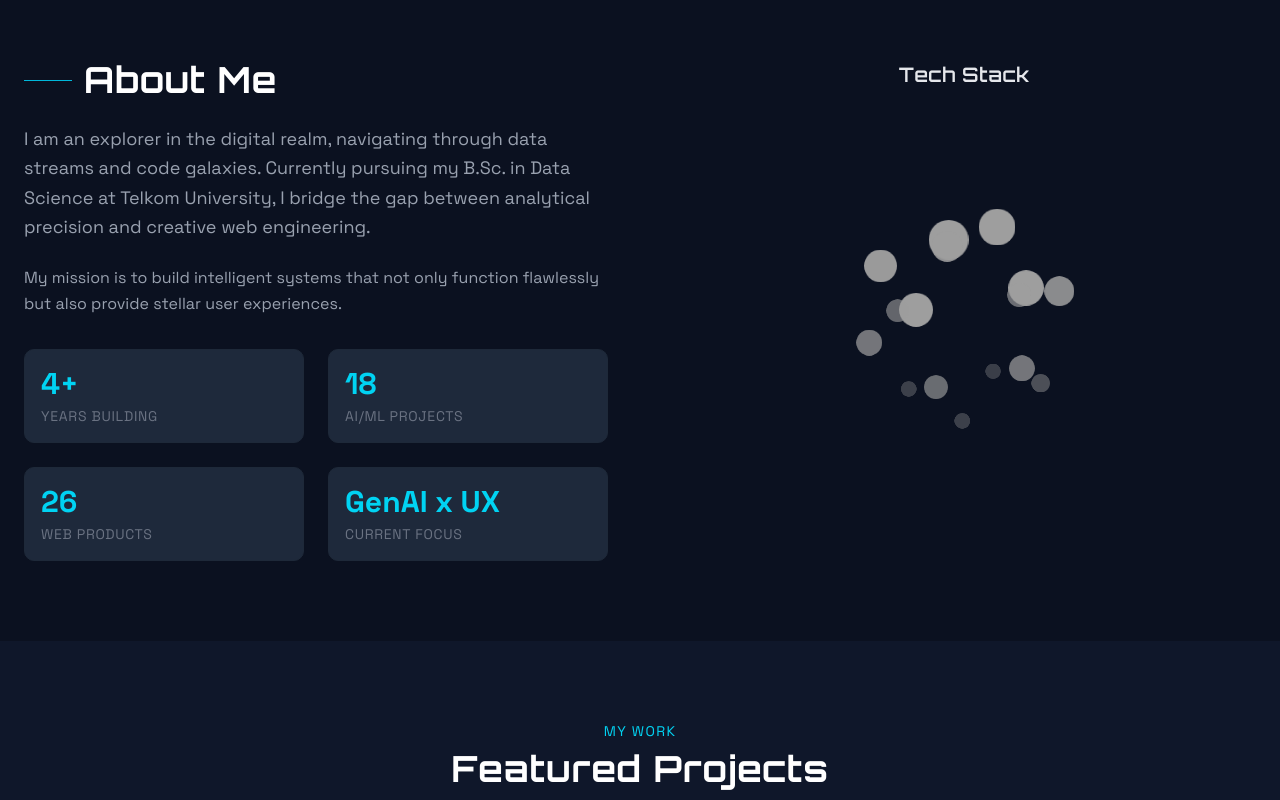
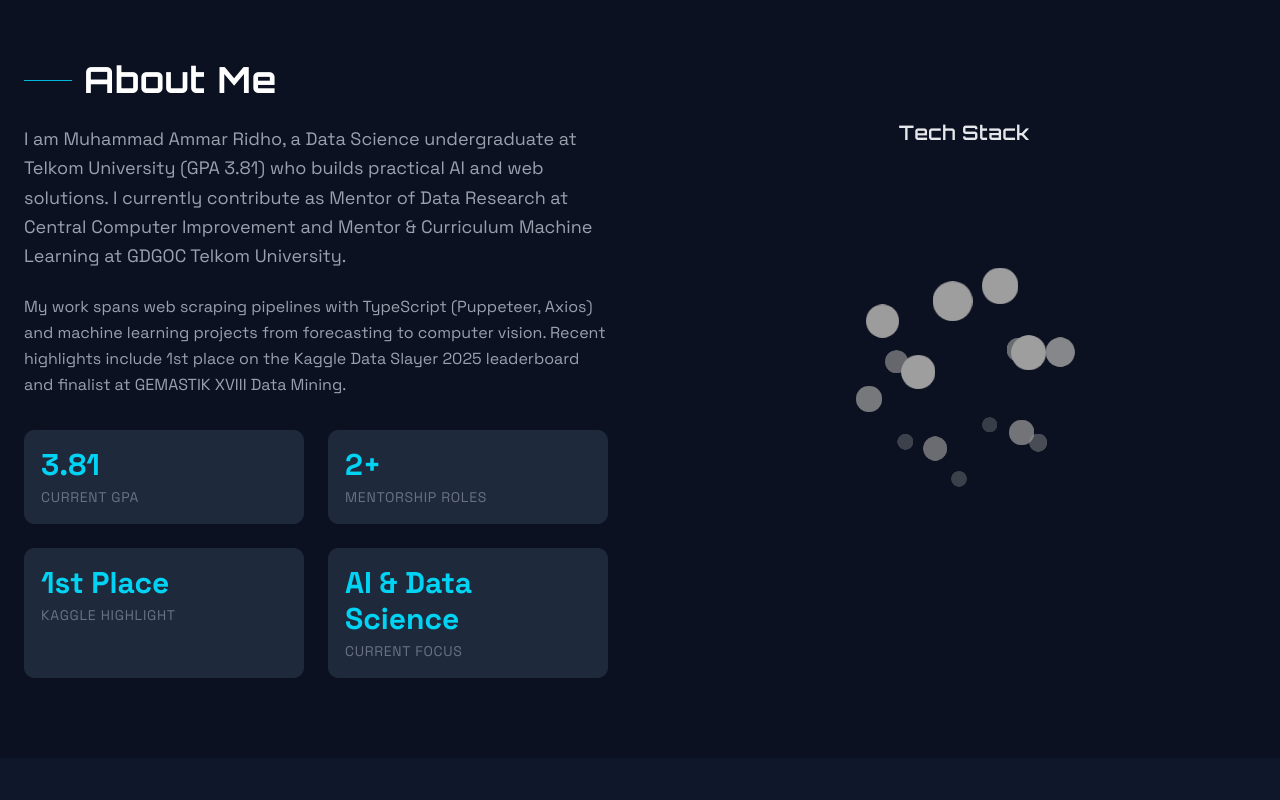
Before and after one commit to BangJhen/BangJhener, a Next.js app: page / in a window 1280 px wide. Shown: the part 980-1780 px from the top of the page. Built offline with nearby package versions, Linux system fonts and the light colour scheme.

Commit message:
Feat: Add Information for About Me

```diff
--- a/src/components/AboutMe.jsx
+++ b/src/components/AboutMe.jsx
@@ -1,4 +1,4 @@
-import { missionMetrics, skillConstellation } from "@/data/portfolio";
+import { missionMetrics } from "@/data/portfolio";
 import TechIconCloud from "@/components/TechIconCloud";
 
 export default function AboutMe() {
@@ -12,13 +12,16 @@ export default function AboutMe() {
               About Me
             </h2>
             <p className="text-gray-400 leading-relaxed mb-6 text-lg">
-              I am an explorer in the digital realm, navigating through data streams and code galaxies.
-              Currently pursuing my B.Sc. in Data Science at Telkom University, I bridge the gap
-              between analytical precision and creative web engineering.
+              I am Muhammad Ammar Ridho, a Data Science undergraduate at Telkom University
+              (GPA 3.81) who builds practical AI and web solutions. I currently contribute as
+              Mentor of Data Research at Central Computer Improvement and Mentor & Curriculum
+              Machine Learning at GDGOC Telkom University.
             </p>
             <p className="text-gray-400 leading-relaxed mb-8">
-              My mission is to build intelligent systems that not only function flawlessly but also
-              provide stellar user experiences.
+              My work spans web scraping pipelines with TypeScript (Puppeteer, Axios) and machine
+              learning projects from forecasting to computer vision. Recent highlights include 1st
+              place on the Kaggle Data Slayer 2025 leaderboard and finalist at GEMASTIK XVIII
+              Data Mining.
             </p>
 
             <div className="grid grid-cols-2 gap-6">
--- a/src/data/portfolio.js
+++ b/src/data/portfolio.js
@@ -5,10 +5,10 @@ export { telkomUniversityPreview };
 export const DECOR_APPEAR_DELAY_MS = 8000;
 
 export const missionMetrics = [
-  { label: "Years Building", value: "4+" },
-  { label: "AI/ML Projects", value: "18" },
-  { label: "Web Products", value: "26" },
-  { label: "Current Focus", value: "GenAI x UX" },
+  { label: "Current GPA", value: "3.81" },
+  { label: "Mentorship Roles", value: "2+" },
+  { label: "Kaggle Highlight", value: "1st Place" },
+  { label: "Current Focus", value: "AI & Data Science" },
 ];
 
 export const skillConstellation = [
```
Also changed, not shown: Muhammad Ammar Ridho - Student at Telkom University - CV.txt (added).
